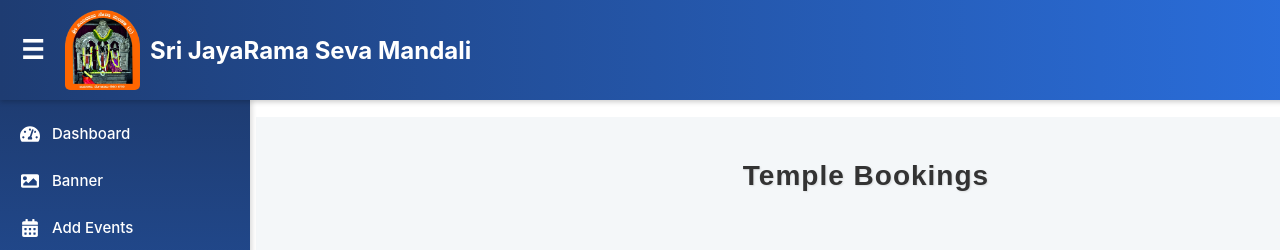
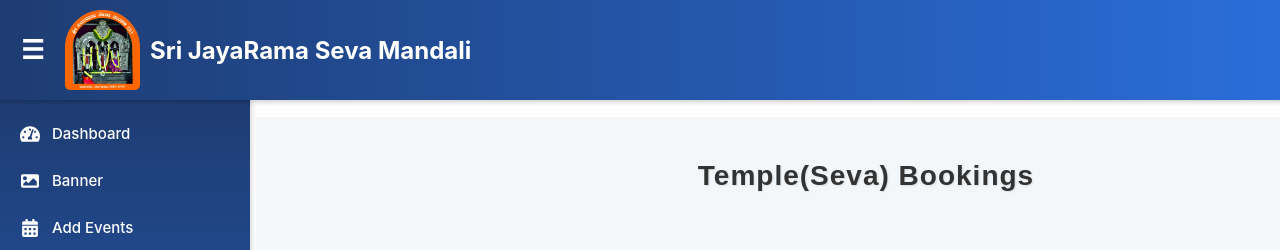
Before and after one commit to tejagithub-02/temple-admin, a React (Create React App) app: page /temple-bookings in a window 1280 px wide. Shown: the top 250 px of the page. Built offline with nearby package versions, Linux system fonts and the light colour scheme; no server answers; sample sign-in values are in the browser's storage.

Commit message:
Update latest changes

```diff
--- a/src/components/Dashboard/TempleBookings.js
+++ b/src/components/Dashboard/TempleBookings.js
@@ -179,7 +179,7 @@
 
   return (
     <div className="seva-bookings">
-      <h2 className="page-heading">Temple Bookings</h2>
+      <h2 className="page-heading">Temple(Seva) Bookings</h2>
 
 
 
```
Also changed, not shown: src/components/Navbar/DashboardSidebar.js (+1 -7 lines).
